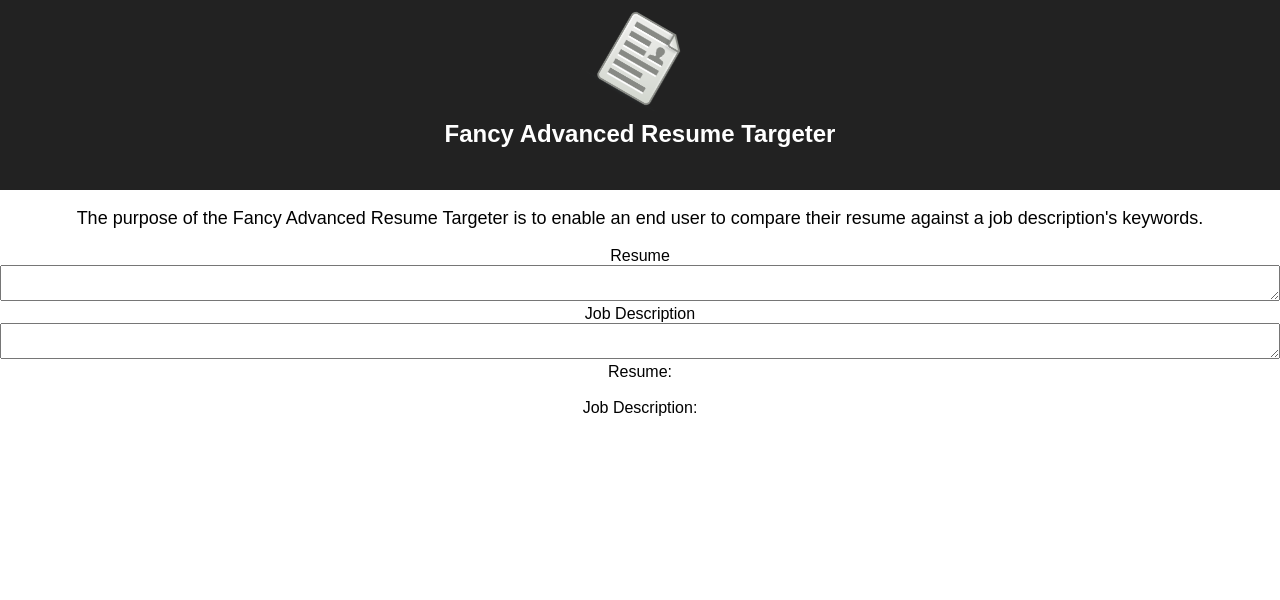
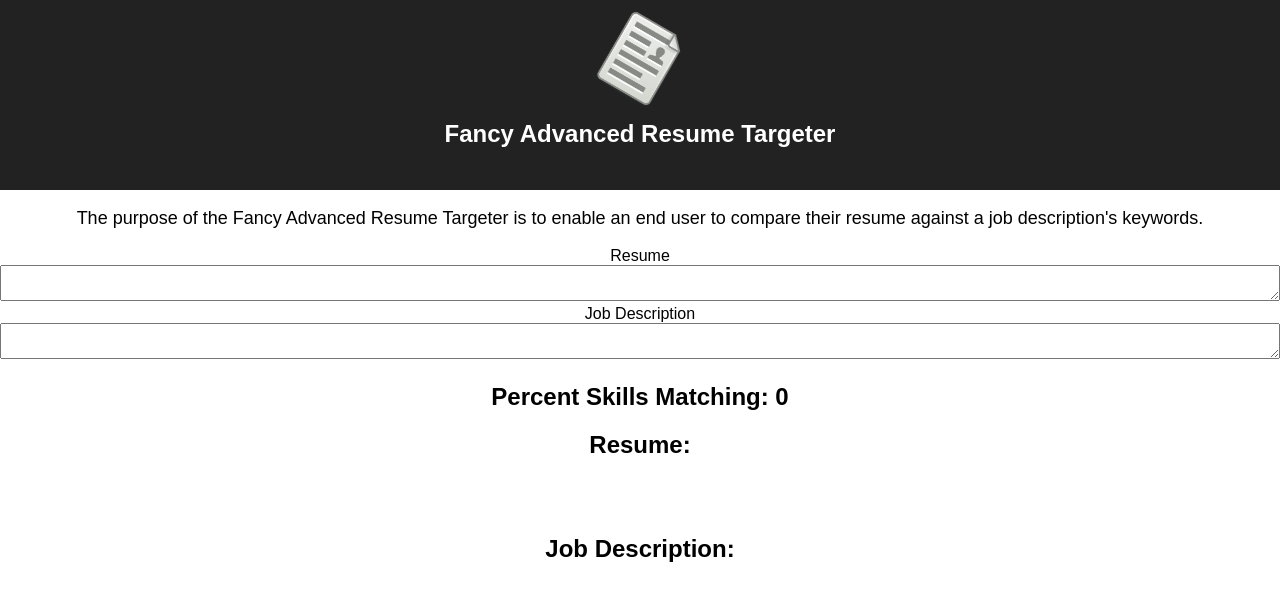
Before and after one commit to aminoche/fancy-advanced-resume-targeter, a React (Create React App) app: page / in a window 1280 px wide. Shown: the top 600 px of the page. Built offline with nearby package versions, Linux system fonts and the light colour scheme.

Commit message:
first working version

```diff
--- a/src/App.css
+++ b/src/App.css
@@ -22,6 +22,20 @@
   font-size: large;
 }
 
+.green {
+  color: green;
+  font-weight: bolder;
+}
+.yellow {
+  background-color: yellow;
+}
+.red {
+  color: red;
+}
+.grey {
+  color: lightgrey;
+}
+
 textarea {
   -webkit-box-sizing: border-box;
   -moz-box-sizing: border-box;
--- a/src/App.js
+++ b/src/App.js
@@ -9,16 +9,17 @@ class App extends Component {
     this.state = {
       resume: '',
       jobDescription: '',
-      summary: {}
+      summary: {
+        skillsYouHaveAndInJobDescription: [],
+        skillsYouDoNotHaveAndInJobDescription: [],
+        skillsYouHaveAndNotInJobDescription: [],
+        fluffInJobDescription: [],
+        percentSkillsMatching: 0
+      }
     };
-    // this.sendSummary = this.sendSummary.bind(this);
     this.handleChange = this.handleChange.bind(this);
   }
 
-  // sendSummary(event) {
-  //   event.preventDefault();
-  //   return summary(this.state.resume, this.state.jobDescription);
-  // }
   handleChange(event) {
     this.setState({ [event.target.name]: event.target.value });
     this.setState({
@@ -26,8 +27,39 @@ class App extends Component {
     });
   }
   render() {
-    const resume = this.state.resume;
-    const jobDescription = this.state.jobDescription;
+    const skillsYouHaveAndInJobDescription = this.state.summary
+      .skillsYouHaveAndInJobDescription;
+    const skillsYouDoNotHaveAndInJobDescription = this.state.summary
+      .skillsYouDoNotHaveAndInJobDescription;
+    const percentSkillsMatching = Math.floor(
+      this.state.summary.percentSkillsMatching * 100
+    );
+    const resume = this.state.resume.split(' ').map((word, index) => (
+      <span
+        key={index}
+        className={
+          skillsYouHaveAndInJobDescription.includes(word) ? 'green' : 'yellow'
+        }
+      >
+        {word}{' '}
+      </span>
+    ));
+    const jobDescription = this.state.jobDescription
+      .split(' ')
+      .map((word, index) => (
+        <span
+          key={index}
+          className={
+            skillsYouHaveAndInJobDescription.includes(word)
+              ? 'green'
+              : skillsYouDoNotHaveAndInJobDescription.includes(word)
+                ? 'red'
+                : 'grey'
+          }
+        >
+          {word}{' '}
+        </span>
+      ));
     return (
       <div className="App">
         <header className="App-header">
@@ -57,13 +89,14 @@ class App extends Component {
               onChange={this.handleChange}
             />
           </label>
-          {/* <input type="submit" value="Submit" onClick={this.sendSummary} /> */}
         </form>
-        Resume:
+        <h2>Percent Skills Matching: {percentSkillsMatching}</h2>
+        <h2>Resume:</h2>
         <br />
         {resume}
         <br />
-        Job Description: {jobDescription}
+        <h2>Job Description: </h2>
+        {jobDescription}
         <br />
       </div>
     );
--- a/src/components/dataComparison.js
+++ b/src/components/dataComparison.js
@@ -39,7 +39,11 @@ export const summary = (source, target) => {
       .map(obj => obj.word)
   );
   const skillsYouHaveAndNotInJobDescription = uniq(
-    sourceVsTarget.filter(obj => !obj.sourceWordInTarget).map(obj => obj.word)
+    sourceVsTarget
+      .filter(
+        obj => !obj.sourceWordInTarget && obj.partOfSpeech.includes('Noun')
+      )
+      .map(obj => obj.word)
   );
   const skillsYouDoNotHaveAndInJobDescription = uniq(
     targetVsSource
```
Also changed, not shown: 1 other file (tests, documents, lock files or other folders).
